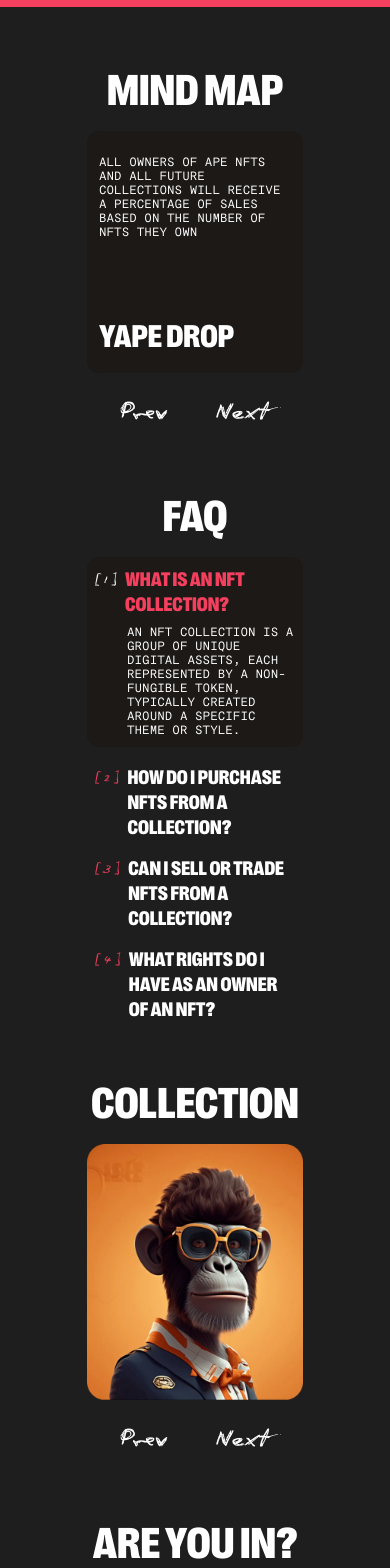
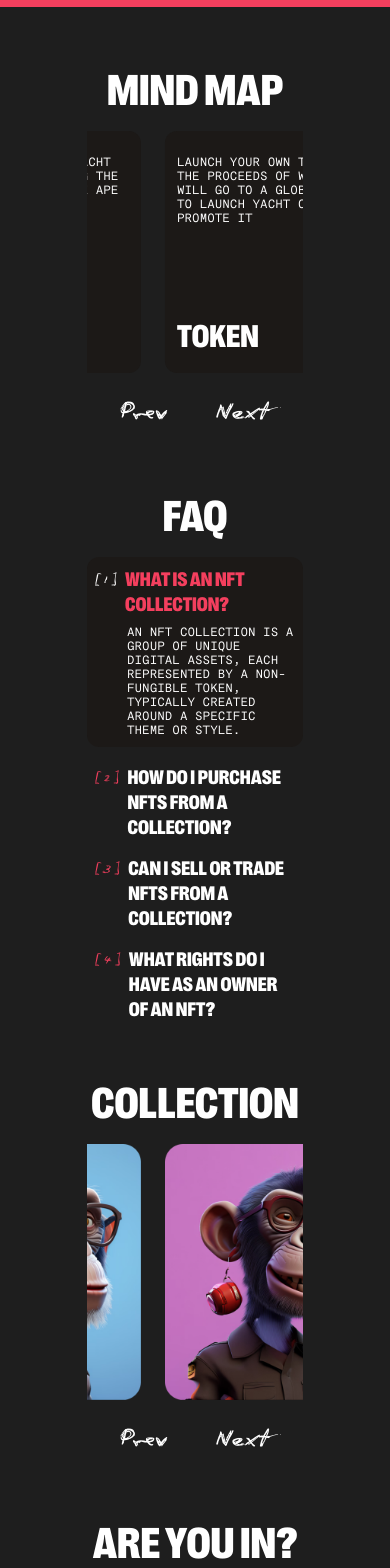
Before and after one commit to Ivan011001/ape-nft, a Next.js app: page / in a window 390 px wide. Shown: the part 1600-3168 px from the top of the page. Built offline with nearby package versions, Linux system fonts and the light colour scheme.

Commit message:
fix: replaced swiper with carousel

```diff
--- a/app/layout.tsx
+++ b/app/layout.tsx
@@ -1,7 +1,6 @@
 import type { Metadata } from "next";
 import { Toaster } from "@/components/ui/sonner";
 
-import "swiper/css";
 import "./globals.css";
 
 import {
--- a/components/arts/arts-list.tsx
+++ b/components/arts/arts-list.tsx
@@ -1,12 +1,18 @@
 "use client";
 
-import { useMediaQuery } from "@/hooks";
+import { useState } from "react";
+
+import Autoplay from "embla-carousel-autoplay";
+
+import {
+  Carousel,
+  CarouselApi,
+  CarouselContent,
+  CarouselItem,
+} from "@/components/ui/carousel";
 
 import Pagination from "../ui/pagination";
 import ArtsItem from "./arts-item";
-
-import { Swiper, SwiperSlide } from "swiper/react";
-import { Navigation, A11y } from "swiper/modules";
 
 import { IArtsItem } from "@/types";
 
@@ -15,32 +21,31 @@ interface IArtsListProps {
 }
 
 const ArtsList = ({ items }: IArtsListProps) => {
-  const tablet = useMediaQuery("(min-width: 768px)");
-  const desktop = useMediaQuery("(min-width: 1280px)");
-
-  const itemsPerSwipe = desktop ? 4 : tablet ? 2 : 1;
+  const [api, setApi] = useState<CarouselApi>();
 
   return (
-    <Swiper
-      modules={[Navigation, A11y]}
-      slidesPerView={itemsPerSwipe}
-      spaceBetween={24}
-      grabCursor
-      className="flex flex-col"
+    <Carousel
+      setApi={setApi}
+      plugins={[
+        Autoplay({
+          delay: 3000,
+        }),
+      ]}
+      opts={{
+        align: "start",
+      }}
+      className="w-full flex flex-col gap-y-6 lg:gap-y-12"
     >
-      {items.map((item, index) => (
-        <SwiperSlide
-          key={index}
-          className="w-[216px] h-[256px] md:w-[284px] md:h-[336px] lg:w-[240px] lg:h-[280px]"
-        >
-          <ArtsItem item={item} />
-        </SwiperSlide>
-      ))}
+      <CarouselContent>
+        {items.map((item, index) => (
+          <CarouselItem key={index} className="md:basis-1/2 lg:basis-1/4">
+            <ArtsItem item={item} />
+          </CarouselItem>
+        ))}
+      </CarouselContent>
 
-      <div className="mt-6 lg:mt-12">
-        <Pagination />
-      </div>
-    </Swiper>
+      <Pagination carouselApi={api} />
+    </Carousel>
   );
 };
 
--- a/components/mind-map/mind-map-slider.tsx
+++ b/components/mind-map/mind-map-slider.tsx
@@ -1,13 +1,18 @@
 "use client";
 
-import Pagination from "../ui/pagination";
+import { useState } from "react";
 
 import MindMapCard from "./mind-map-card";
 import MindMapButton from "./mind-map-button";
+import Pagination from "../ui/pagination";
+import {
+  Carousel,
+  CarouselApi,
+  CarouselContent,
+  CarouselItem,
+} from "@/components/ui/carousel";
 
-import { Navigation, A11y } from "swiper/modules";
-
-import { Swiper, SwiperSlide } from "swiper/react";
+import Autoplay from "embla-carousel-autoplay";
 
 import { IMindMapItem } from "@/types";
 
@@ -16,28 +21,35 @@ interface IMindMapSliderProps {
 }
 
 const MindMapSlider = ({ items }: IMindMapSliderProps) => {
+  const [api, setApi] = useState<CarouselApi>();
+
   return (
-    <Swiper
-      modules={[Navigation, A11y]}
-      slidesPerView={1}
-      spaceBetween={24}
-      grabCursor
-      className="flex flex-col"
+    <Carousel
+      setApi={setApi}
+      plugins={[
+        Autoplay({
+          delay: 3000,
+        }),
+      ]}
+      opts={{
+        align: "start",
+      }}
+      className="w-full flex flex-col gap-y-6 lg:gap-y-12"
     >
-      {items.map((item, index) => (
-        <SwiperSlide key={index}>
-          <MindMapCard title={item.title} description={item.description} />
-        </SwiperSlide>
-      ))}
+      <CarouselContent>
+        {items.map((item, index) => (
+          <CarouselItem key={index}>
+            <MindMapCard title={item.title} description={item.description} />
+          </CarouselItem>
+        ))}
 
-      <SwiperSlide>
-        <MindMapButton />
-      </SwiperSlide>
+        <CarouselItem>
+          <MindMapButton />
+        </CarouselItem>
+      </CarouselContent>
 
-      <div className="mt-6">
-        <Pagination />
-      </div>
-    </Swiper>
+      <Pagination carouselApi={api} />
+    </Carousel>
   );
 };
 
--- /dev/null
+++ b/components/ui/carousel.tsx
@@ -0,0 +1,262 @@
+"use client";
+
+import * as React from "react";
+import useEmblaCarousel, {
+  type UseEmblaCarouselType,
+} from "embla-carousel-react";
+import { ArrowLeft, ArrowRight } from "lucide-react";
+
+import { cn } from "@/lib/utils";
+import { Button } from "@/components/ui/button";
+
+type CarouselApi = UseEmblaCarouselType[1];
+type UseCarouselParameters = Parameters<typeof useEmblaCarousel>;
+type CarouselOptions = UseCarouselParameters[0];
+type CarouselPlugin = UseCarouselParameters[1];
+
+type CarouselProps = {
+  opts?: CarouselOptions;
+  plugins?: CarouselPlugin;
+  orientation?: "horizontal" | "vertical";
+  setApi?: (api: CarouselApi) => void;
+};
+
+type CarouselContextProps = {
+  carouselRef: ReturnType<typeof useEmblaCarousel>[0];
+  api: ReturnType<typeof useEmblaCarousel>[1];
+  scrollPrev: () => void;
+  scrollNext: () => void;
+  canScrollPrev: boolean;
+  canScrollNext: boolean;
+} & CarouselProps;
+
+const CarouselContext = React.createContext<CarouselContextProps | null>(null);
+
+function useCarousel() {
+  const context = React.useContext(CarouselContext);
+
+  if (!context) {
+    throw new Error("useCarousel must be used within a <Carousel />");
+  }
+
+  return context;
+}
+
+const Carousel = React.forwardRef<
+  HTMLDivElement,
+  React.HTMLAttributes<HTMLDivElement> & CarouselProps
+>(
+  (
+    {
+      orientation = "horizontal",
+      opts,
+      setApi,
+      plugins,
+      className,
+      children,
+      ...props
+    },
+    ref
+  ) => {
+    const [carouselRef, api] = useEmblaCarousel(
+      {
+        ...opts,
+        axis: orientation === "horizontal" ? "x" : "y",
+      },
+      plugins
+    );
+    const [canScrollPrev, setCanScrollPrev] = React.useState(false);
+    const [canScrollNext, setCanScrollNext] = React.useState(false);
+
+    const onSelect = React.useCallback((api: CarouselApi) => {
+      if (!api) {
+        return;
+      }
+
+      setCanScrollPrev(api.canScrollPrev());
+      setCanScrollNext(api.canScrollNext());
+    }, []);
+
+    const scrollPrev = React.useCallback(() => {
+      api?.scrollPrev();
+    }, [api]);
+
+    const scrollNext = React.useCallback(() => {
+      api?.scrollNext();
+    }, [api]);
+
+    const handleKeyDown = React.useCallback(
+      (event: React.KeyboardEvent<HTMLDivElement>) => {
+        if (event.key === "ArrowLeft") {
+          event.preventDefault();
+          scrollPrev();
+        } else if (event.key === "ArrowRight") {
+          event.preventDefault();
+          scrollNext();
+        }
+      },
+      [scrollPrev, scrollNext]
+    );
+
+    React.useEffect(() => {
+      if (!api || !setApi) {
+        return;
+      }
+
+      setApi(api);
+    }, [api, setApi]);
+
+    React.useEffect(() => {
+      if (!api) {
+        return;
+      }
+
+      onSelect(api);
+      api.on("reInit", onSelect);
+      api.on("select", onSelect);
+
+      return () => {
+        api?.off("select", onSelect);
+      };
+    }, [api, onSelect]);
+
+    return (
+      <CarouselContext.Provider
+        value={{
+          carouselRef,
+          api: api,
+          opts,
+          orientation:
+            orientation || (opts?.axis === "y" ? "vertical" : "horizontal"),
+          scrollPrev,
+          scrollNext,
+          canScrollPrev,
+          canScrollNext,
+        }}
+      >
+        <div
+          ref={ref}
+          onKeyDownCapture={handleKeyDown}
+          className={cn("relative", className)}
+          role="region"
+          aria-roledescription="carousel"
+          {...props}
+        >
+          {children}
+        </div>
+      </CarouselContext.Provider>
+    );
+  }
+);
+Carousel.displayName = "Carousel";
+
+const CarouselContent = React.forwardRef<
+  HTMLDivElement,
+  React.HTMLAttributes<HTMLDivElement>
+>(({ className, ...props }, ref) => {
+  const { carouselRef, orientation } = useCarousel();
+
+  return (
+    <div ref={carouselRef} className="overflow-hidden">
+      <div
+        ref={ref}
+        className={cn(
+          "flex",
+          orientation === "horizontal" ? "-ml-6" : "-mt-4 flex-col",
+          className
+        )}
+        {...props}
+      />
+    </div>
+  );
+});
+CarouselContent.displayName = "CarouselContent";
+
+const CarouselItem = React.forwardRef<
+  HTMLDivElement,
+  React.HTMLAttributes<HTMLDivElement>
+>(({ className, ...props }, ref) => {
+  const { orientation } = useCarousel();
+
+  return (
+    <div
+      ref={ref}
+      role="group"
+      aria-roledescription="slide"
+      className={cn(
+        "min-w-0 shrink-0 grow-0 basis-full",
+        orientation === "horizontal" ? "pl-6" : "pt-4",
+        className
+      )}
+      {...props}
+    />
+  );
+});
+CarouselItem.displayName = "CarouselItem";
+
+const CarouselPrevious = React.forwardRef<
+  HTMLButtonElement,
+  React.ComponentProps<typeof Button>
+>(({ className, variant = "outline", size = "icon", ...props }, ref) => {
+  const { orientation, scrollPrev, canScrollPrev } = useCarousel();
+
+  return (
+    <Button
+      ref={ref}
+      variant={variant}
+      size={size}
+      className={cn(
+        "absolute  h-8 w-8 rounded-full",
+        orientation === "horizontal"
+          ? "-left-12 top-1/2 -translate-y-1/2"
+          : "-top-12 left-1/2 -translate-x-1/2 rotate-90",
+        className
+      )}
+      disabled={!canScrollPrev}
+      onClick={scrollPrev}
+      {...props}
+    >
+      <ArrowLeft className="h-4 w-4" />
+      <span className="sr-only">Previous slide</span>
+    </Button>
+  );
+});
+CarouselPrevious.displayName = "CarouselPrevious";
+
+const CarouselNext = React.forwardRef<
+  HTMLButtonElement,
+  React.ComponentProps<typeof Button>
+>(({ className, variant = "outline", size = "icon", ...props }, ref) => {
+  const { orientation, scrollNext, canScrollNext } = useCarousel();
+
+  return (
+    <Button
+      ref={ref}
+      variant={variant}
+      size={size}
+      className={cn(
+        "absolute h-8 w-8 rounded-full",
+        orientation === "horizontal"
+          ? "-right-12 top-1/2 -translate-y-1/2"
+          : "-bottom-12 left-1/2 -translate-x-1/2 rotate-90",
+        className
+      )}
+      disabled={!canScrollNext}
+      onClick={scrollNext}
+      {...props}
+    >
+      <ArrowRight className="h-4 w-4" />
+      <span className="sr-only">Next slide</span>
+    </Button>
+  );
+});
+CarouselNext.displayName = "CarouselNext";
+
+export {
+  type CarouselApi,
+  Carousel,
+  CarouselContent,
+  CarouselItem,
+  CarouselPrevious,
+  CarouselNext,
+};
--- a/components/ui/pagination.tsx
+++ b/components/ui/pagination.tsx
@@ -1,18 +1,20 @@
 "use client";
 
-import { useSwiper } from "swiper/react";
+import { CarouselApi } from "./carousel";
 
 import { Button } from "./button";
 
-const Pagination = () => {
-  const swiper = useSwiper();
+interface IPaginationProps {
+  carouselApi: CarouselApi;
+}
 
+const Pagination = ({ carouselApi }: IPaginationProps) => {
   const handlePrevClick = () => {
-    swiper.slidePrev();
+    carouselApi?.scrollPrev();
   };
 
   const handleNextClick = () => {
-    swiper.slideNext();
+    carouselApi?.scrollNext();
   };
 
   return (
--- a/components/ui/socials.tsx
+++ b/components/ui/socials.tsx
@@ -6,9 +6,9 @@ const Socials = () => {
       {SOCIAL_ITEMS.map((social, index) => (
         <li
           key={index}
-          className="h-12 w-12 lg:h-20 lg:w-20 bg-stone-900 bg-opacity-10 rounded-lg md:rounded-[12px] backdrop-blur-md"
+          className="group h-12 w-12 lg:h-20 lg:w-20 bg-stone-900 bg-opacity-10 rounded-lg md:rounded-[12px] backdrop-blur-md"
         >
-          <button className="group w-full h-full flex justify-center items-center text-stone-900 text-xs font-semibold font-messinaSans leading-[14px]">
+          <button className=" w-full h-full flex justify-center items-center text-stone-900 text-xs font-semibold font-messinaSans leading-[14px]">
             <svg className="h-4 w-4 md:w-6 md:h-6 fill-stone-900 group-hover:fill-white transition-all duration-300">
               <use xlinkHref={`/icons/sprite.svg#icon-${social.icon}`}></use>
             </svg>
--- a/package.json
+++ b/package.json
@@ -15,6 +15,8 @@
     "@radix-ui/react-slot": "^1.0.2",
     "class-variance-authority": "^0.7.0",
     "clsx": "^2.1.0",
+    "embla-carousel-autoplay": "^8.0.0",
+    "embla-carousel-react": "^8.0.0",
     "framer-motion": "^11.0.18",
     "lucide-react": "^0.358.0",
     "next": "14.1.3",
@@ -23,7 +25,6 @@
     "react-dom": "^18",
     "react-hook-form": "^7.51.1",
     "sonner": "^1.4.41",
-    "swiper": "^11.0.7",
     "tailwind-merge": "^2.2.2",
     "tailwindcss-animate": "^1.0.7",
     "zod": "^3.22.4"
```
Also changed, not shown: 1 other file (tests, documents, lock files or other folders).
